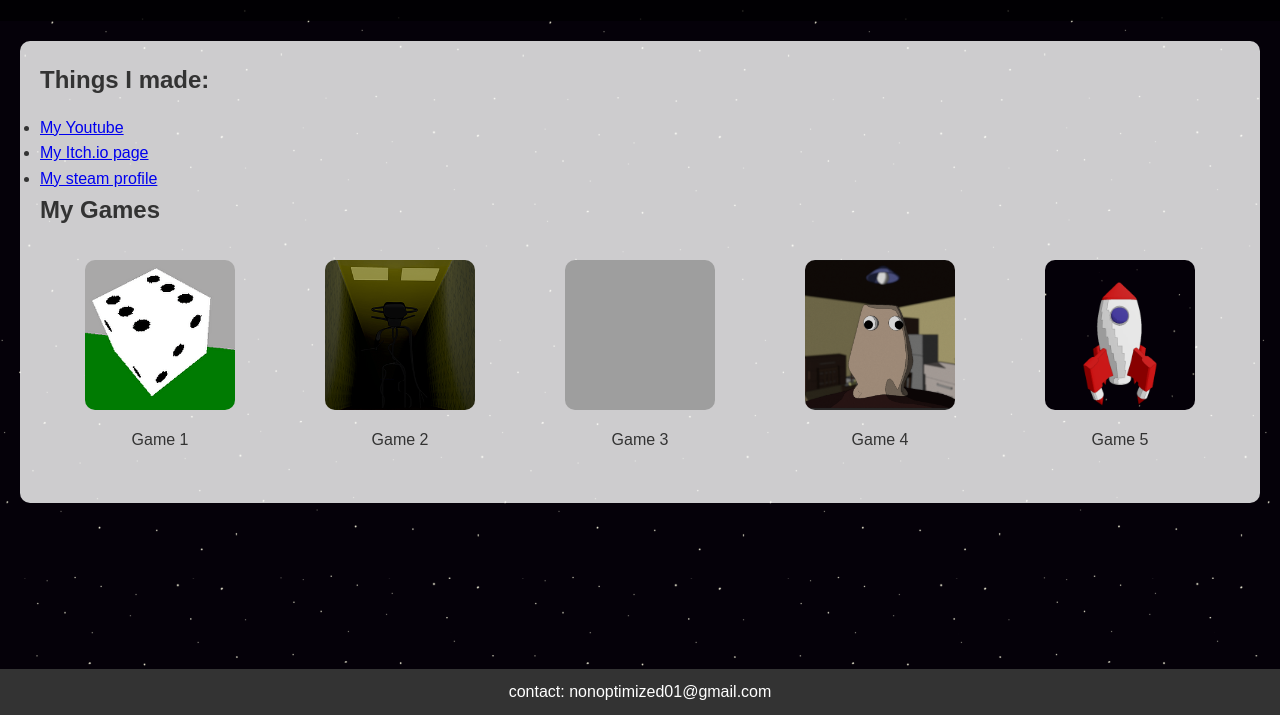
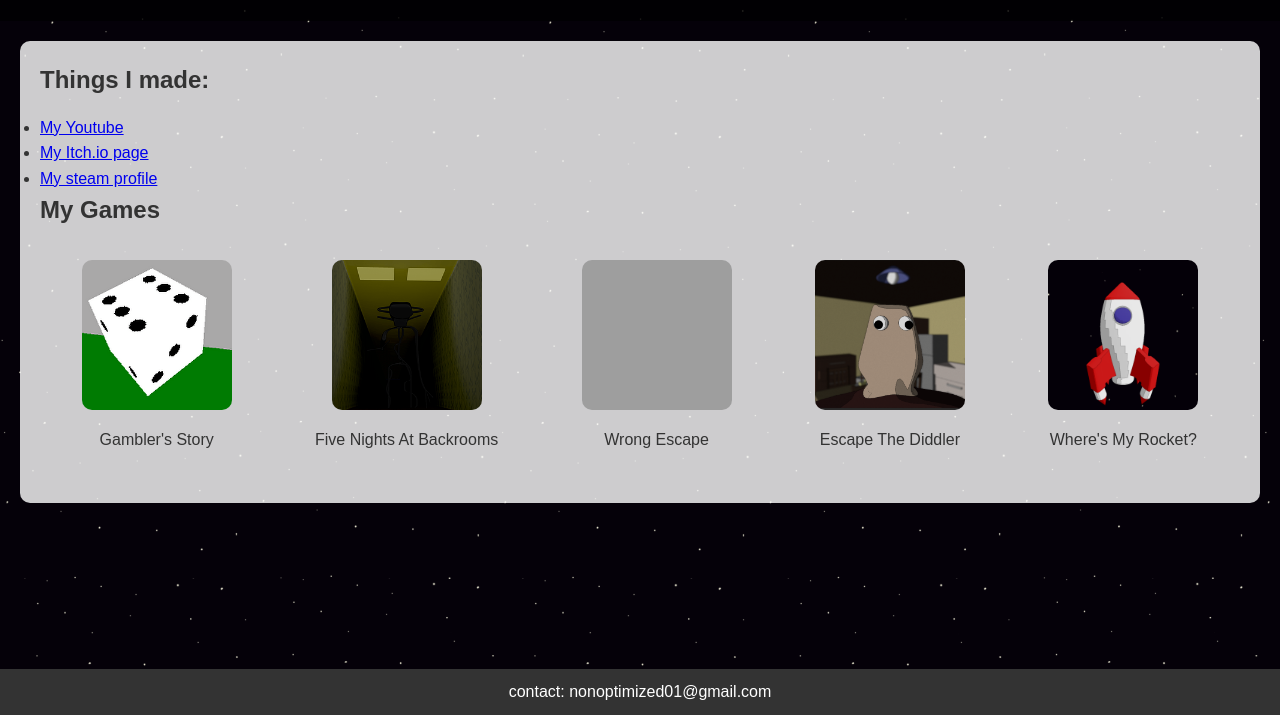
Before and after one commit to Non-Optimized/Non-Optimized.github.io, a plain HTML site: page index.html in a window 1280 px wide. Shown: the part 85-800 px from the top of the page. Drawn offline with Linux system fonts and the light colour scheme; grey boxes are pictures that could not be loaded.

Commit message:
Add files via upload

```diff
--- a/index.html
+++ b/index.html
@@ -33,31 +33,31 @@
                 <div class="game-item">
                     <a href="https://non-optimized.itch.io/gamblers-story" target="_blank">
                         <img src="image1.png" alt="Gambler's Story">
-                        <p>Game 1</p>
+                        <p>Gambler's Story</p>
                     </a>
                 </div>
                 <div class="game-item">
                     <a href="https://non-optimized.itch.io/fnab" target="_blank">
                         <img src="image2.png" alt="Five Nights At Backrooms">
-                        <p>Game 2</p>
+                        <p>Five Nights At Backrooms</p>
                     </a>
                 </div>
                 <div class="game-item">
                     <a href="https://store.steampowered.com/app/2977960/Wrong_Escape/" target="_blank">
                         <img src="image3.png" alt="Wrong Escape">
-                        <p>Game 3</p>
+                        <p>Wrong Escape</p>
                     </a>
                 </div>
                 <div class="game-item">
                     <a href="https://non-optimized.itch.io/escapethediddler" target="_blank">
                         <img src="image4.png" alt="Escape The Diddler">
-                        <p>Game 4</p>
+                        <p>Escape The Diddler</p>
                     </a>
                 </div>
                 <div class="game-item">
                     <a href="https://non-optimized.itch.io/wheres-my-rocket" target="_blank">
                         <img src="image5.png" alt="Where's My Rocket?">
-                        <p>Game 5</p>
+                        <p>Where's My Rocket?</p>
                     </a>
                 </div>
             </div>
```
